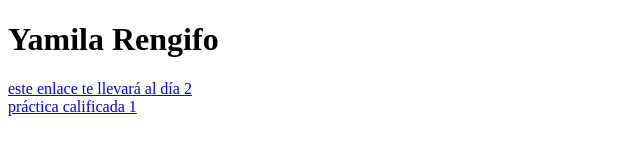
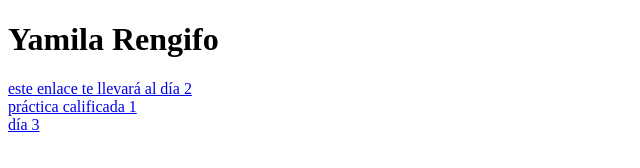
Before and after one commit to yamkrun/mi_portafolio, a plain HTML site: page index.html in a window 1280 px wide. Shown: the full height of the page, 0-640 px from the left. Drawn offline with Linux system fonts and the light colour scheme.

Commit message:
guardar día 3

```diff
--- a/index.html
+++ b/index.html
@@ -12,5 +12,6 @@
     </div>
     <div><a href="./practica_calificada1/">práctica calificada 1</a>
     </div>
+    <div><a href="./dia-3/">día 3</a></div>
 </body>
 </html>
```
